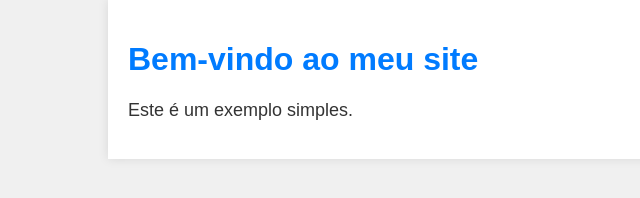
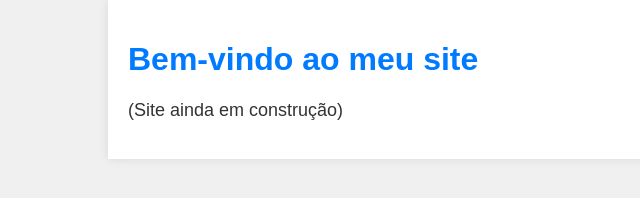
Before and after one commit to hvieiras/portfolio, a plain HTML site: page index.html in a window 1280 px wide. Shown: the full height of the page, 0-640 px from the left. Drawn offline with Linux system fonts and the light colour scheme.

Commit message:
1.0.1 VieiraCodeHub

```diff
--- a/index.html
+++ b/index.html
@@ -9,7 +9,7 @@
 <body>
     <div class="container">
         <h1>Bem-vindo ao meu site</h1>
-        <p>Este é um exemplo simples.</p>
+        <p>(Site ainda em construção)</p>
     </div>
 
     <script src="script.js"></script>
```
